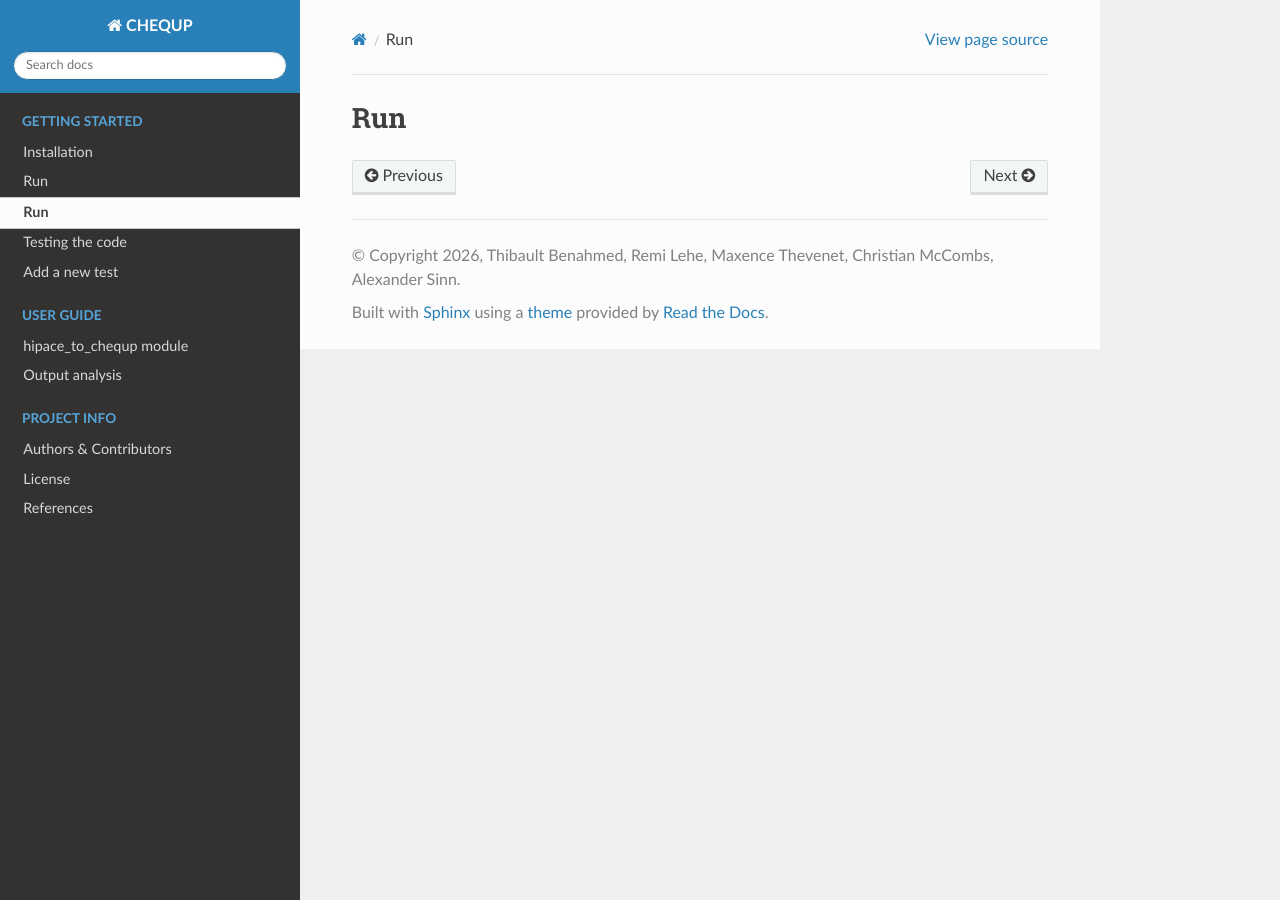
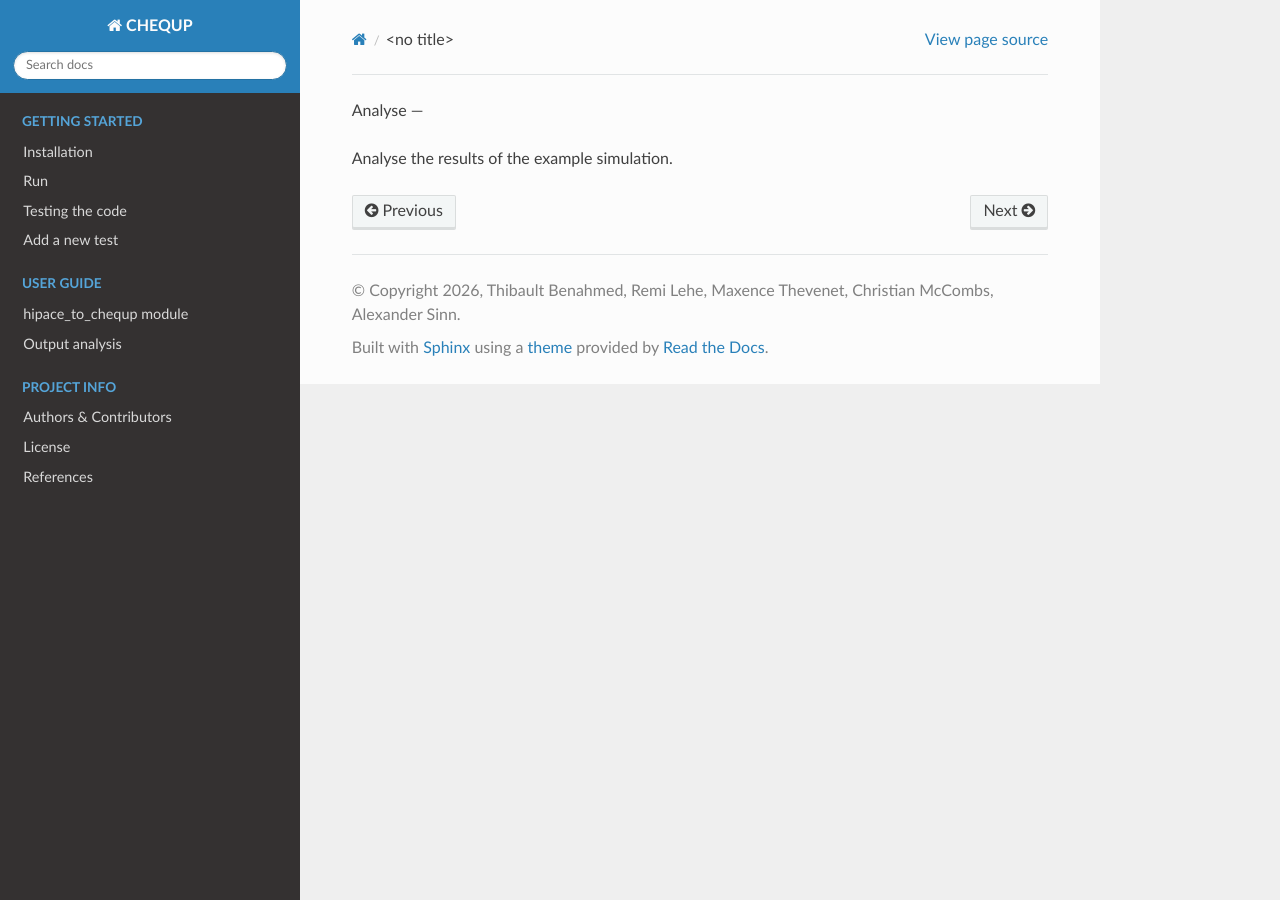
Before and after one commit to chequp-org/chequp, a Sphinx documentation site: the page built from docs/source/analyze_basic.rst, in a window 1280 px wide. Built offline with Sphinx 7.4.7 and the Read the Docs theme 3.1.0, drawn with Linux system fonts in a browser that asks for light colours.

Commit message:
Add analyse instruction

```diff
--- a/docs/source/analyze_basic.rst
+++ b/docs/source/analyze_basic.rst
@@ -1,2 +1,4 @@
-Run
+Analyse
 ---
+
+Analyse the results of the example simulation.
```
